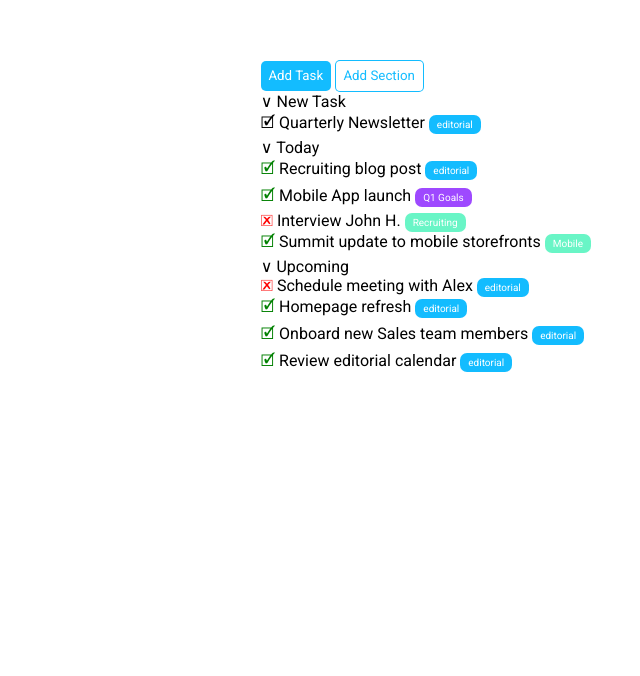
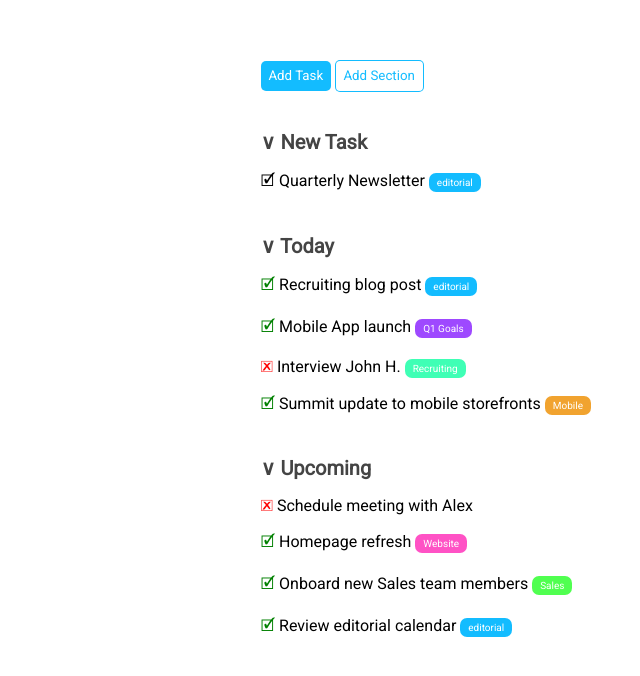
Before and after one commit to manolioluigi/html-css-toboolist, a plain HTML site: page index.html in a window 1280 px wide. Shown: the part 74-750 px from the top of the page, without its empty margins (0-640 px from the left). Drawn offline with Linux system fonts and the light colour scheme.

Commit message:
fine main

```diff
--- a/css/style.css
+++ b/css/style.css
@@ -36,6 +36,16 @@
     padding: 1%;
  }
 
+ .category{
+    padding-top: 5%;
+ }
+
+ .categoryTitle{
+    font-size: 20px;
+    font-weight: bolder;
+    color: rgb(68, 68, 68);
+ }
+
  .editorial{
     background-color: rgba(11, 186, 255, 0.966);
     border-radius: 7px;
@@ -53,7 +63,7 @@
  }
 
 .recruiting{
-    background-color: rgba(45, 241, 176, 0.712);
+    background-color: rgba(0, 255, 157, 0.753);
     border-radius: 7px;
     padding: 4px 8px;
     color: white;
@@ -61,11 +71,31 @@
 }
 
 .mobile{
-    background-color: rgba(45, 241, 176, 0.712);
+    background-color: rgba(241, 162, 44, 0.986);
     border-radius: 7px;
     padding: 4px 8px;
     color: white;
     font-size: 10px;
+}
+
+.website{
+    background-color: rgba(255, 13, 174, 0.712);
+    border-radius: 7px;
+    padding: 4px 8px;
+    color: white;
+    font-size: 10px;
+}
+
+.sales{
+    background-color: rgba(10, 255, 10, 0.712);
+    border-radius: 7px;
+    padding: 4px 8px;
+    color: white;
+    font-size: 10px;
+}
+
+.row{
+    padding-top: 2%;
 }
 
 .cross{
--- a/index.html
+++ b/index.html
@@ -37,56 +37,55 @@
 
             <div>
 
-                <div>
-                    <span>&#8744 New Task</span>
-                    <div>
+                <div class="category">
+                    <span class="categoryTitle">&#8744 New Task</span>
+                    <div class="row">
                         <span>&#128505; Quarterly Newsletter</span>
                         <span class="editorial">editorial</span>
                     </div>
                 </div>
 
-                <div>
-                    <span>&#8744 Today</span>
-                    <div>
+                <div class="category">
+                    <span class="categoryTitle">&#8744 Today</span>
+                    <div class="row">
                         <span class="check">&#128505;</span>
                         <span>Recruiting blog post</span>
                         <span class="editorial">editorial</span>
                     </div>
-                    <div>
+                    <div class="row">
                         <span class="check">&#128505;</span>
                         <span>Mobile App launch</span>
                         <span class="q1goals">Q1 Goals</span>
                     </div>
-                    <div>
+                    <div class="row">
                         <span class="cross">&#128503;</span>
                         <span>Interview John H.</span>
                         <span class="recruiting">Recruiting</span>
                     </div>
-                    <div>
+                    <div class="row">
                         <span class="check">&#128505;</span>
                         <span>Summit update to mobile storefronts</span>
                         <span class="mobile">Mobile</span>
                     </div>
                 </div>
 
-                <div>
-                    <span>&#8744 Upcoming</span>
-                    <div>
+                <div class="category">
+                    <span class="categoryTitle">&#8744 Upcoming</span>
+                    <div class="row">
                         <span class="cross">&#128503;</span>
                         <span>Schedule meeting with Alex</span>
-                        <span class="editorial">editorial</span>
                     </div>
-                    <div>
+                    <div class="row">
                         <span class="check">&#128505;</span>
                         <span>Homepage refresh</span>
-                        <span class="editorial">editorial</span>
+                        <span class="website">Website</span>
                     </div>
-                    <div>
+                    <div class="row">
                         <span class="check">&#128505;</span>
                         <span>Onboard new Sales team members</span>
-                        <span class="editorial">editorial</span>
+                        <span class="sales">Sales</span>
                     </div>
-                    <div>
+                    <div class="row">
                         <span class="check">&#128505;</span>
                         <span>Review editorial calendar</span>
                         <span class="editorial">editorial</span>
```
Also changed, not shown: img/check.jpg (added).
